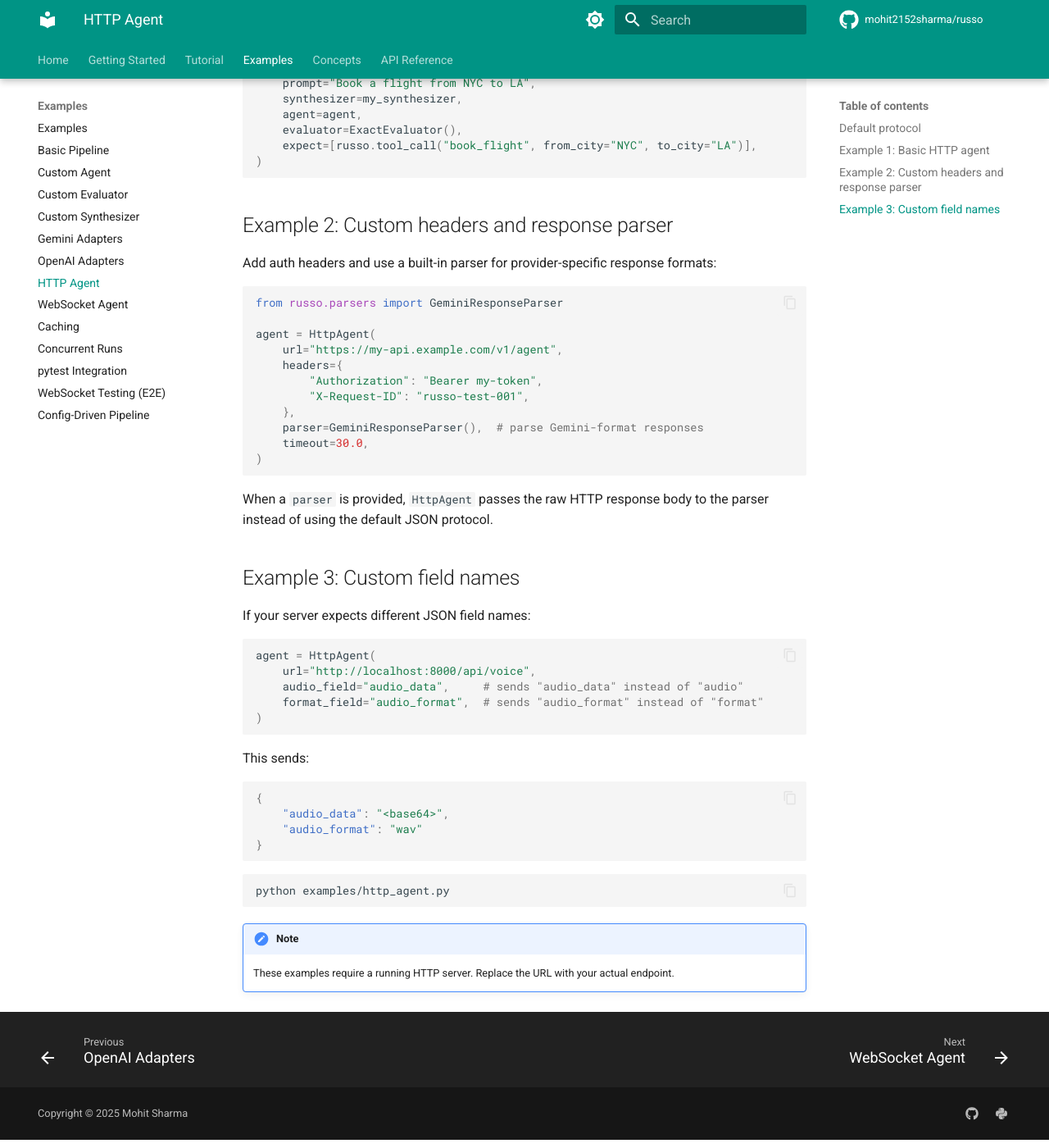
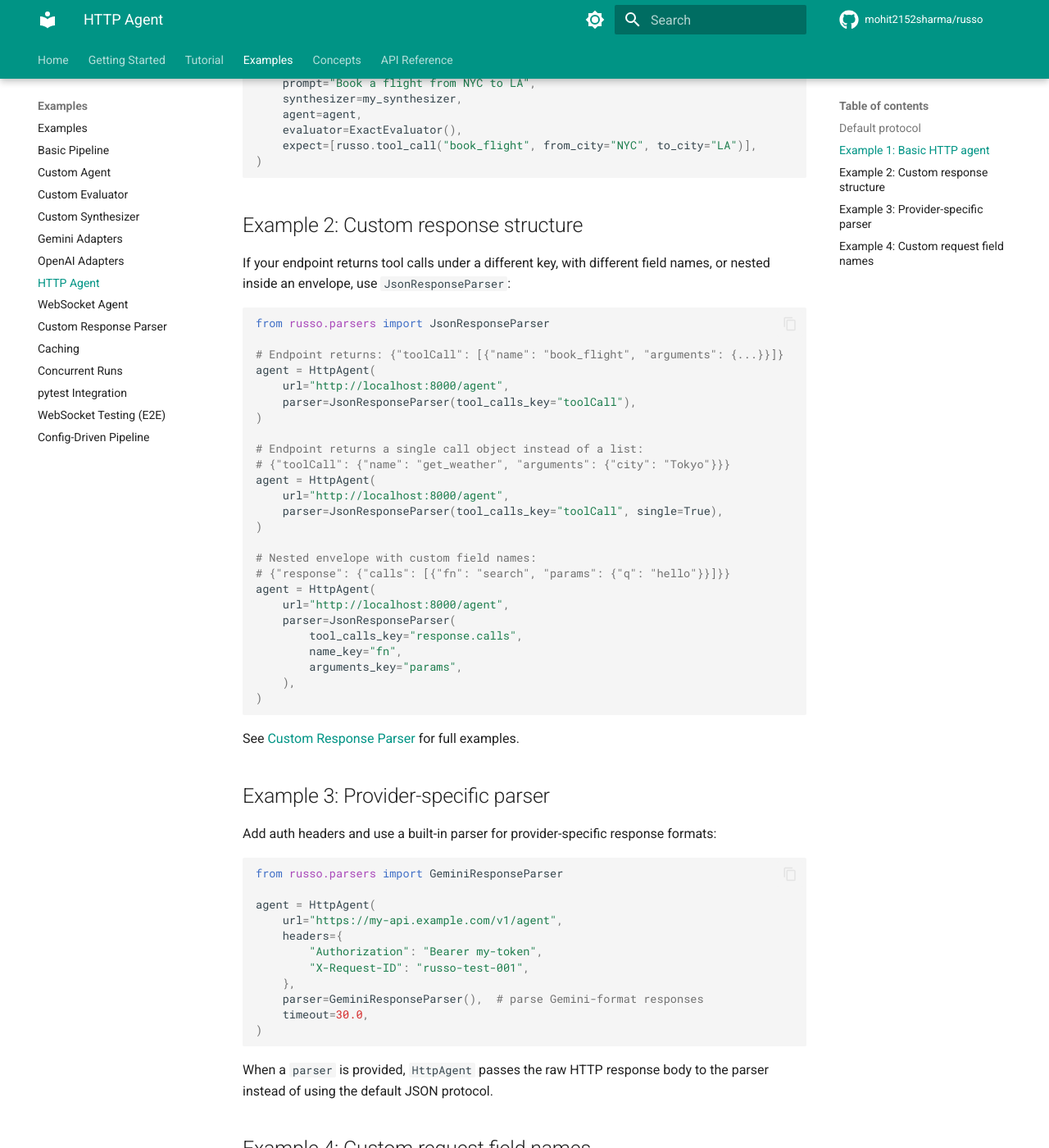
Before and after one commit to mohit2152sharma/russo, an MkDocs documentation site: the page built from docs/examples/http-agent.md, in a window 1280 px wide and 1400 px high, scrolled down 1109 px. Shown: the whole window at 82% size. Built offline with MkDocs 1.6.1 and Material for MkDocs 9.7.7, drawn with Linux system fonts in a browser that asks for light colours; comment, search, counter and statistics services are not loaded.

Commit message:
Add JsonResponseParser examples, docs, and bump to 0.3.3
- examples/custom_parser.py: five runnable examples covering custom keys,
  single-object calls, custom field names, nested paths, and WebSocket use
- docs/examples/custom-parser.md: full example page for JsonResponseParser
- docs/reference/parsers/mapping.md: API reference entry
- docs/examples/http-agent.md, websocket-agent.md: add JsonResponseParser
  examples and cross-links to new page
- docs/examples/index.md, mkdocs.yml, examples/README.md: register new page
- pyproject.toml: bump version to 0.3.3

Co-Authored-By: Claude Sonnet 4.6 <noreply@anthropic.com>

````diff
--- a/docs/examples/http-agent.md
+++ b/docs/examples/http-agent.md
@@ -51,7 +51,41 @@ result = await russo.run(
 )
 ```
 
-## Example 2: Custom headers and response parser
+## Example 2: Custom response structure
+
+If your endpoint returns tool calls under a different key, with different field names, or nested inside an envelope, use `JsonResponseParser`:
+
+```python
+from russo.parsers import JsonResponseParser
+
+# Endpoint returns: {"toolCall": [{"name": "book_flight", "arguments": {...}}]}
+agent = HttpAgent(
+    url="http://localhost:8000/agent",
+    parser=JsonResponseParser(tool_calls_key="toolCall"),
+)
+
+# Endpoint returns a single call object instead of a list:
+# {"toolCall": {"name": "get_weather", "arguments": {"city": "Tokyo"}}}
+agent = HttpAgent(
+    url="http://localhost:8000/agent",
+    parser=JsonResponseParser(tool_calls_key="toolCall", single=True),
+)
+
+# Nested envelope with custom field names:
+# {"response": {"calls": [{"fn": "search", "params": {"q": "hello"}}]}}
+agent = HttpAgent(
+    url="http://localhost:8000/agent",
+    parser=JsonResponseParser(
+        tool_calls_key="response.calls",
+        name_key="fn",
+        arguments_key="params",
+    ),
+)
+```
+
+See [Custom Response Parser](custom-parser.md) for full examples.
+
+## Example 3: Provider-specific parser
 
 Add auth headers and use a built-in parser for provider-specific response formats:
 
@@ -71,7 +105,7 @@ agent = HttpAgent(
 
 When a `parser` is provided, `HttpAgent` passes the raw HTTP response body to the parser instead of using the default JSON protocol.
 
-## Example 3: Custom field names
+## Example 4: Custom request field names
 
 If your server expects different JSON field names:
 
--- a/mkdocs.yml
+++ b/mkdocs.yml
@@ -143,6 +143,7 @@ nav:
       - OpenAI Adapters: examples/openai-adapter.md
       - HTTP Agent: examples/http-agent.md
       - WebSocket Agent: examples/websocket-agent.md
+      - Custom Response Parser: examples/custom-parser.md
       - Caching: examples/caching.md
       - Concurrent Runs: examples/concurrent-runs.md
       - pytest Integration: examples/pytest-integration.md
@@ -177,4 +178,5 @@ nav:
           - reference/parsers/index.md
           - Gemini: reference/parsers/gemini.md
           - OpenAI: reference/parsers/openai.md
+          - JSON: reference/parsers/mapping.md
       - pytest Plugin: reference/pytest-plugin.md
--- a/pyproject.toml
+++ b/pyproject.toml
@@ -1,6 +1,6 @@
 [project]
 name = "russo"
-version = "0.3.2"
+version = "0.3.3"
 description = "Testing framework for LLM tool-call accuracy — audio & text"
 readme = "README.md"
 license = { text = "MIT" }
````
Also changed, not shown: docs/examples/custom-parser.md (added, +101 -0 lines), docs/examples/index.md (+1 -0 lines), docs/examples/websocket-agent.md (+19 -1 lines), docs/reference/parsers/mapping.md (added, +5 -0 lines), examples/README.md (+1 -0 lines), 2 other files.
